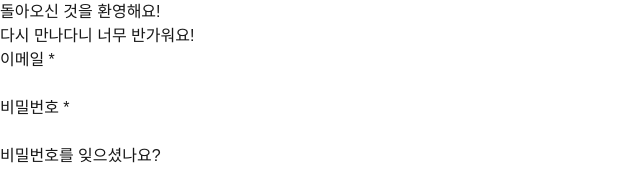
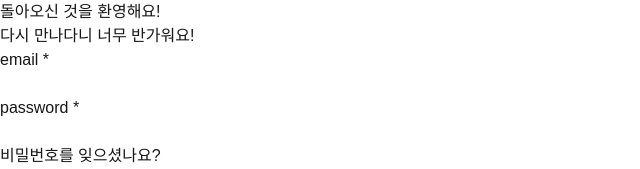
Before and after one commit to xeunnie/W2_Test_SignupSignin, a Next.js app: page /signin in a window 1280 px wide. Shown: the top 169 px of the page, without its empty margins (0-640 px from the left). Built offline with nearby package versions, Linux system fonts and the light colour scheme.

Commit message:
label props 추가

```diff
--- /dev/null
+++ b/jest.setup.ts
@@ -0,0 +1 @@
+import "@testing-library/jest-dom";
--- a/package.json
+++ b/package.json
@@ -7,7 +7,7 @@
     "build": "next build",
     "start": "next start",
     "lint": "next lint",
-    "test": "jest"
+    "test": "jest --coverage"
   },
   "dependencies": {
     "@testing-library/dom": "^10.4.0",
--- a/src/app/signin/components/LoginForm.tsx
+++ b/src/app/signin/components/LoginForm.tsx
@@ -71,7 +71,7 @@ function LoginForm() {
             <LoginTextInput
                 name="email"
                 type="email"
-                title="이메일"
+                title="email"
                 value={values.email as string}
                 onChange={(e) => changeFieldValue(e.target.value, "email")}
                 error={errors.email}
@@ -80,7 +80,7 @@ function LoginForm() {
             <LoginTextInput
                 name="password"
                 type="password"
-                title="비밀번호"
+                title="password"
                 value={values.password as string}
                 onChange={(e) => changeFieldValue(e.target.value, "password")}
                 error={errors.password}
--- a/src/components/LoginLabel.tsx
+++ b/src/components/LoginLabel.tsx
@@ -1,17 +1,15 @@
-import { useState } from 'react'
+import React, { useState } from 'react'
 
 interface LoginLabelProps {
     title: string
     error?: string
     isRequired?: boolean
     children?: React.ReactNode
+    htmlFor?: string
 }
 
 export default function LoginLabel({
-                                       title,
-                                       error,
-                                       isRequired = false,
-                                       children,
+                                       title, error, isRequired = false, children, htmlFor
                                    }: LoginLabelProps) {
     const [isBlurred, setIsBlurred] = useState(false)
     function handleBlur() {
@@ -19,7 +17,7 @@ export default function LoginLabel({
     }
 
     return (
-        <label className='mt-5 flex flex-col items-stretch' onBlur={handleBlur}>
+        <label className='mt-5 flex flex-col items-stretch' onBlur={handleBlur} htmlFor={htmlFor}>
             <div className='pb-2 text-[#B5BAC1] text-sm text-left'>
                 {title}
                 {isRequired && <span className='text-[#fb8d91]'>{` *`}</span>}
--- a/src/components/LoginTextInput.tsx
+++ b/src/components/LoginTextInput.tsx
@@ -16,7 +16,7 @@ export default function LoginTextInput({
                                            ...props
                                        }: LoginTextInputProps) {
     return (
-        <LoginLabel title={title} error={error} isRequired={isRequired}>
+        <LoginLabel title={title} error={error} isRequired={isRequired} htmlFor={name}>
             <input
                 id={name}
             className='h-10 p-3 rounded-[3px] bg-[#1E1F22]'
--- a/tsconfig.json
+++ b/tsconfig.json
@@ -19,8 +19,9 @@
         "name": "next"
       }
     ],
+    "baseUrl": "src",
     "paths": {
-      "@/*": ["./src/*"]
+      "@/*": ["./*"]
     }
   },
   "include": ["next-env.d.ts", "**/*.ts", "**/*.tsx", ".next/types/**/*.ts"],
```
Also changed, not shown: jest.config.ts (+6 -5 lines), 2 other files (tests, documents, lock files or other folders).
